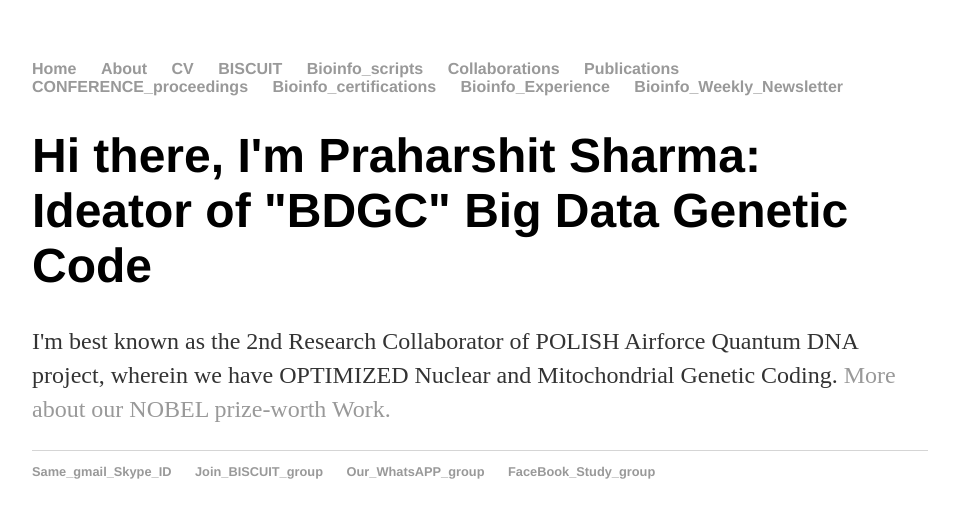
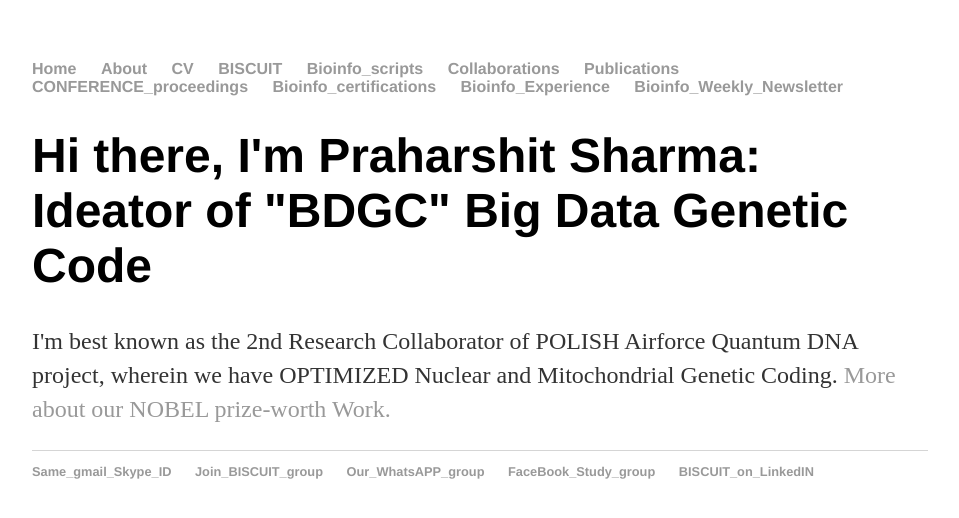
Before and after one commit to bioinformer/bioinformer.github.io, a plain HTML site: page index.html in a window 1280 px wide. Shown: the whole page, without its empty margins (160-1119 px from the left). Drawn offline with Linux system fonts and the light colour scheme.

Commit message:
Update index.html

```diff
--- a/index.html
+++ b/index.html
@@ -35,6 +35,7 @@ we have OPTIMIZED Nuclear and Mitochondrial Genetic Coding. <a href="https://www
         		<li><a href="http://groups.google.com/group/biscuitglobal">Join_BISCUIT_group</a></li>
 			<li><a href="https://chat.whatsapp.com/2oDcSW46gv7LWpYR0CG4HG">Our_WhatsAPP_group</a></li>
 			<li><a href="https://www.facebook.com/groups/biscuitglobal/learning_content/">FaceBook_Study_group</a></li>
+        		<li><a href="https://www.linkedin.com/groups/10386417">BISCUIT_on_LinkedIN</a></li>
 			</ul>
 		</footer>
 	</body>
```
